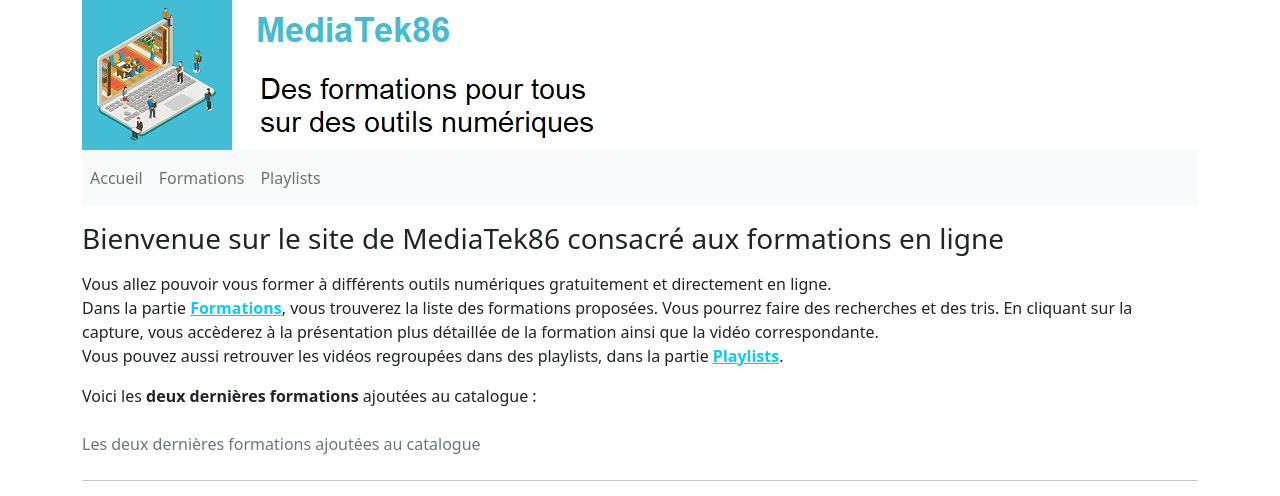
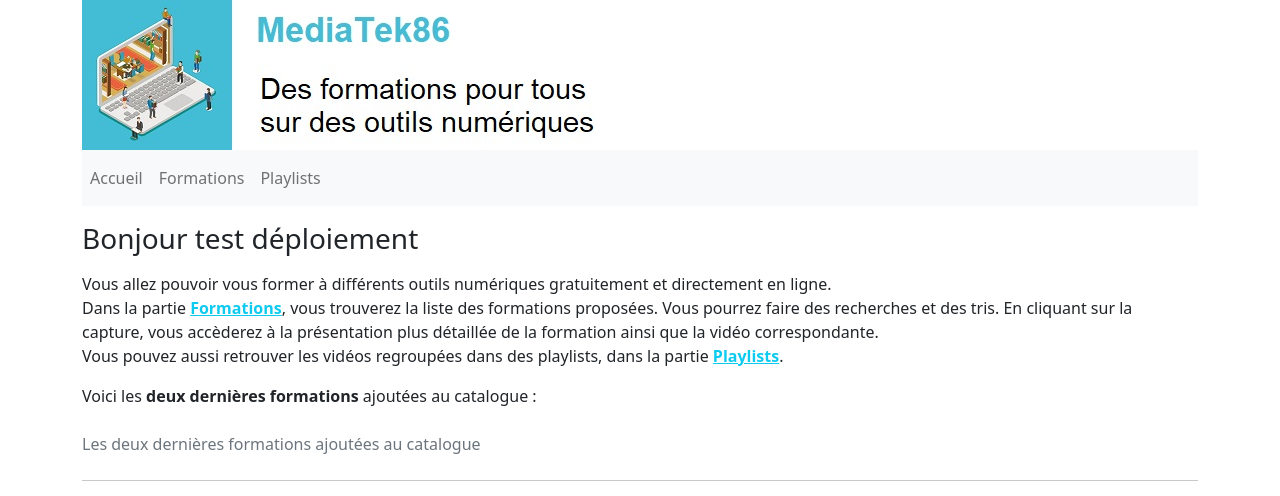
Before and after one commit to Jalab123/mediatekformation, a Symfony app: template templates/pages/accueil.html.twig in a window 1280 px wide. Shown: the top 496 px of the page. Run offline with Twig, Linux system fonts and the light colour scheme; the template is opened without the code that fills it, so the values that code supplies are empty; some libraries are stand-ins or nearby versions.

Commit message:
Phase 9ter: Test déploiement continu.

```diff
--- a/templates/pages/accueil.html.twig
+++ b/templates/pages/accueil.html.twig
@@ -2,7 +2,7 @@
 
 {% block body %}
     <p class="mt-3">
-        <h3>Bienvenue sur le site de MediaTek86 consacré aux formations en ligne</h3>
+        <h3>Bonjour test déploiement</h3>
     </p>
     <p class="mt-3">
         Vous allez pouvoir vous former à différents outils numériques gratuitement et directement en ligne.<br />
```
